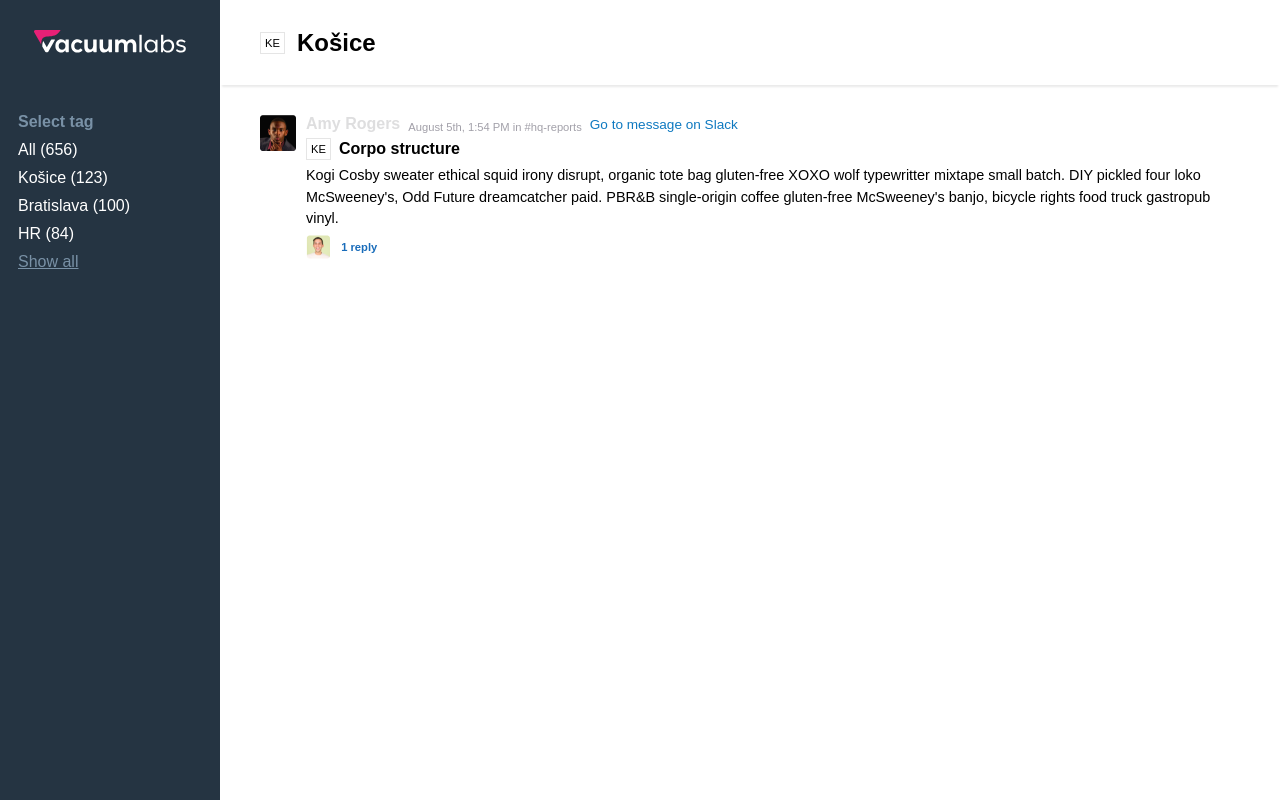
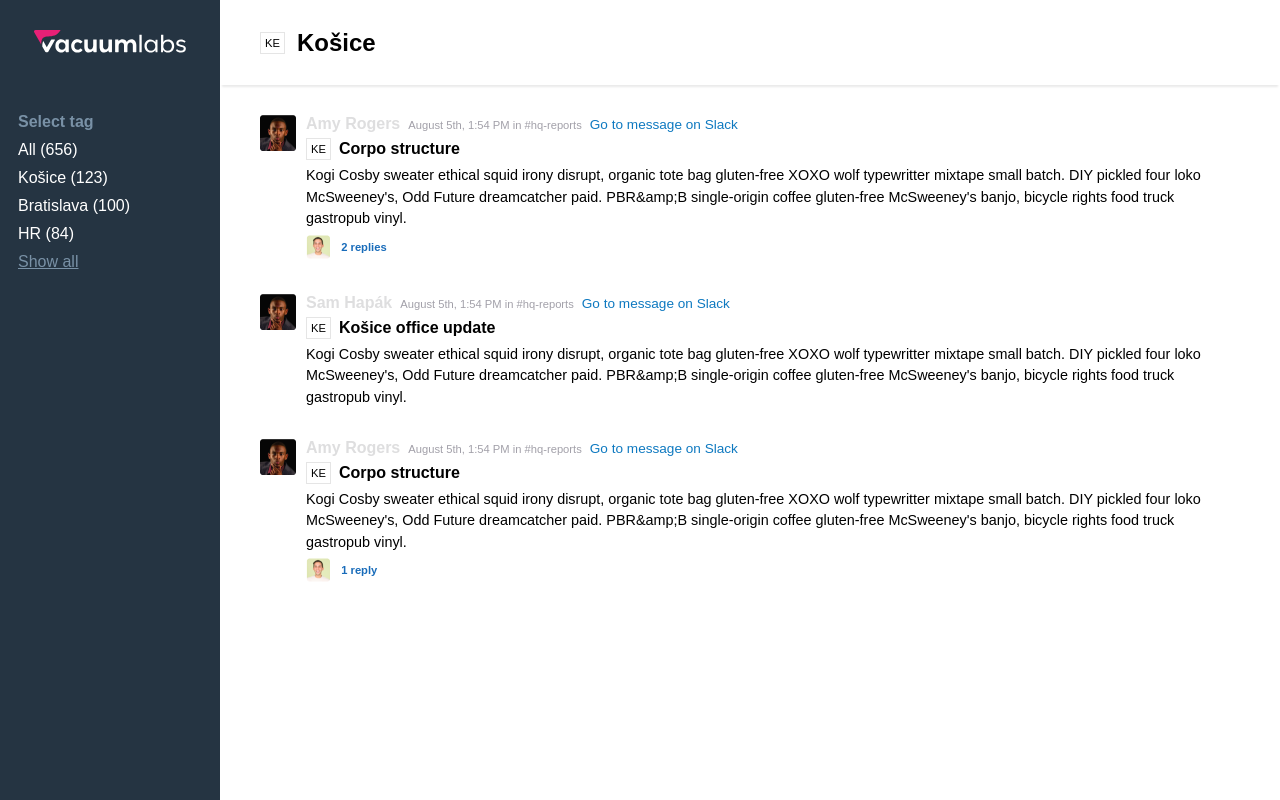
Before and after one commit to vacuumlabs/report-bot, a React (Create React App) app in the folder client/: page / in a window 1280 px wide. Built offline with nearby package versions, Linux system fonts and the light colour scheme.

Commit message:
Dummy page splitted into components

```diff
--- a/client/package.json
+++ b/client/package.json
@@ -3,6 +3,7 @@
   "version": "0.1.0",
   "private": true,
   "dependencies": {
+    "node-sass": "^4.12.0",
     "react": "^16.8.6",
     "react-dom": "^16.8.6",
     "react-scripts": "3.0.0",
--- a/client/src/App.css
+++ b/client/src/App.css
@@ -3,44 +3,6 @@
   min-height: 100%;
 	display: flex;
   flex-direction: row;
-}
-
-.leftPanel {
-  background-color: #253442;
-  flex: 0 0 220px;
-  width: 220px;
-  display: flex;
-  flex-direction: column;
-  color: white;
-}
-
-.logo {
-  width: 152px;
-  margin: 30px auto;
-}
-
-.leftPanelTitle {
-  color: #7991A6;
-  padding: 30px 18px 5px 18px;
-}
-
-ul {
-  list-style-type: none;
-  padding: 0;
-  margin: 0;
-}
-
-li {
-  padding: 5px 18px;
-}
-
-li:hover {
-  background-color: #4B5967;
-}
-
-.showAll {
-  padding: 5px 18px;
-  color: #7991A6;
 }
 
 .content {
@@ -49,88 +11,3 @@ li:hover {
   display: flex;
   flex-direction: column;
 }
-
-.topPanel {
-  height: 85px;
-  box-shadow: 0 4px 2px -2px #EAEAEA;
-  display: flex;
-  flex-direction: row;
-  align-items: center;
-  padding: 0 40px;
-}
-
-h2 {
-  color: black;
-  margin-left: 0.5em;
-}
-
-.icon {
-  border: 1px solid #E5E5E5;
-  padding: 4px;
-  font-size: 0.7em;
-}
-
-.message {
-  display: flex;
-  flex-direction: row;
-  align-items: flex-start;
-  margin: 30px 40px;
-}
-
-.authorPicture {
-  padding-right: 10px;
-}
-
-.messageInfo {
-  display: flex;
-  flex-direction: row;
-  align-items: flex-end;
-}
-
-.authorName {
-  color: #DEDEDF;
-  font-weight: bold;
-}
-
-.messageDateTimeChannel {
-  color: #A2A0A9;
-  font-size: 0.7em;
-  padding: 0 8px;
-}
-
-.messagePermalink a {
-  color: #0E79C0;
-  text-decoration: none;
-  font-size: 0.85em;
-}
-
-.messageTitle {
-  display: flex;
-  flex-direction: row;
-  align-items: center;
-  margin: 5px 0;
-}
-
-.messageTitleText {
-  font-weight: bold;
-  margin-left: 0.5em;
-}
-
-.messageContent {
-  font-size: 0.9em;
-  line-height: 1.5em;
-}
-
-.replies {
-  display: flex;
-  flex-direction: row;
-  align-items: center;
-  margin: 5px 0;
-}
-
-.replyCount {
-  color: #196CBA;
-  font-size: 0.7em;
-  font-weight: bold;
-  margin-left: 1em;
-}
--- a/client/src/App.js
+++ b/client/src/App.js
@@ -1,56 +1,16 @@
 import React from 'react'
 import './App.css'
-
-import vacuumLogo from './assets/vacuum-logo-light.svg'
-import author from './assets/author.png'
-import author2 from './assets/author2.png'
+import LeftPanel from './components/leftPanel/LeftPanel'
+import TopPanel from './components/topPanel/TopPanel'
+import MessageList from './components/message/MessageList'
 
 function App() {
   return (
     <div className="container">
-      <div className="leftPanel">
-        <img className="logo" src={vacuumLogo} alt="VacuumLabs logo" />
-        <strong className="leftPanelTitle">Select tag</strong>
-        <ul>
-          <li>All (656)</li>
-          <li>Košice (123)</li>
-          <li>Bratislava (100)</li>
-          <li>HR (84)</li>
-        </ul>
-        <a className="showAll" href=".">Show all</a>
-      </div>
+      <LeftPanel />
       <div className="content">
-        <div className="topPanel">
-          <div className="icon">KE</div>
-          <h2>Košice</h2>
-        </div>
-        <div className="messages">
-          <div className="message">
-            <div className="authorPicture">
-              <img src={author} alt="author" />
-            </div>
-            <div className="messageData">
-              <div className="messageInfo">
-                <div className="authorName">Amy Rogers</div>
-                <div className="messageDateTimeChannel">August 5th, 1:54 PM in #hq-reports</div>
-                <div className="messagePermalink">
-                  <a href=".">Go to message on Slack</a>
-                </div>
-              </div>
-              <div className="messageTitle">
-                <div className="icon">KE</div>
-                <div className="messageTitleText">Corpo structure</div>
-              </div>
-              <div className="messageContent">Kogi Cosby sweater ethical squid irony disrupt, organic tote bag gluten-free XOXO wolf typewritter mixtape small batch. DIY pickled four loko
-                McSweeney's, Odd Future dreamcatcher paid. PBR&B single-origin coffee gluten-free McSweeney's banjo, bicycle rights food truck gastropub vinyl.
-              </div>
-              <div className="replies">
-                <img src={author2} alt="author" />
-                <div className="replyCount">1 reply</div>
-              </div>
-            </div>
-          </div>
-        </div>
+        <TopPanel iconText="KE" title="Košice" />
+        <MessageList />
       </div>
     </div>
   )
--- /dev/null
+++ b/client/src/components/leftPanel/LeftPanel.js
@@ -0,0 +1,21 @@
+import React from 'react'
+import vacuumLogo from '../../assets/vacuum-logo-light.svg'
+import './LeftPanel.scss'
+
+function LeftPanel() {
+  return (
+    <div className="LeftPanel">
+      <img className="logo" src={vacuumLogo} alt="VacuumLabs logo" />
+      <strong className="sectionTitle">Select tag</strong>
+      <ul>
+        <li>All (656)</li>
+        <li>Košice (123)</li>
+        <li>Bratislava (100)</li>
+        <li>HR (84)</li>
+      </ul>
+      <a className="showAll" href=".">Show all</a>
+    </div>
+  )
+}
+
+export default LeftPanel
--- /dev/null
+++ b/client/src/components/leftPanel/LeftPanel.scss
@@ -0,0 +1,37 @@
+.LeftPanel {
+  display: flex;
+  flex: 0 0 220px;
+  flex-direction: column;
+  width: 220px;
+  background-color: #253442;
+  color: white;
+
+  .logo {
+    width: 152px;
+    margin: 30px auto;
+  }
+
+  .sectionTitle {
+    padding: 30px 18px 5px 18px;
+    color: #7991A6;
+  }
+
+  ul {
+    list-style-type: none;
+    padding: 0;
+    margin: 0;
+  }
+
+  li {
+    padding: 5px 18px;
+  }
+
+  li:hover {
+    background-color: #4B5967;
+  }
+
+  .showAll {
+    padding: 5px 18px;
+    color: #7991A6;
+  }
+}
--- /dev/null
+++ b/client/src/components/message/MessageItem.js
@@ -0,0 +1,35 @@
+import React from 'react'
+import author from '../../assets/author.png'
+import author2 from '../../assets/author2.png'
+import './MessageItem.scss'
+
+function MessageItem({message}) {
+  const {authorName, dateTime, channel, permalink, title, iconText, text, replies} = message
+  return (
+    <div className="MessageItem">
+      <div className="authorPicture">
+        <img src={author} alt="author" />
+      </div>
+      <div className="messageData">
+        <div className="messageInfo">
+          <div className="authorName">{authorName}</div>
+          <div className="messageDateTimeChannel">{dateTime} in {channel}</div>
+          <div className="messagePermalink">
+            <a href={permalink}>Go to message on Slack</a>
+          </div>
+        </div>
+        <div className="messageTitle">
+          <div className="icon">{iconText}</div>
+          <div className="messageTitleText">{title}</div>
+        </div>
+        <div className="messageContent">{text}</div>
+        {replies && <div className="replies">
+          <img src={author2} alt="author" />
+          <div className="replyCount">{replies.length} {replies.length === 1 ? 'reply' : 'replies'}</div>
+        </div>}
+      </div>
+    </div>
+  )
+}
+
+export default MessageItem
--- /dev/null
+++ b/client/src/components/message/MessageItem.scss
@@ -0,0 +1,70 @@
+.MessageItem {
+  display: flex;
+    flex-direction: row;
+    align-items: flex-start;
+    margin: 30px 40px;
+
+  .icon {
+    border: 1px solid #E5E5E5;
+    padding: 4px;
+    font-size: 0.7em;
+  }
+
+  .authorPicture {
+    padding-right: 10px;
+  }
+
+  .messageInfo {
+    display: flex;
+    flex-direction: row;
+    align-items: baseline;
+  }
+
+  .authorName {
+    color: #DEDEDF;
+    font-weight: bold;
+  }
+
+  .messageDateTimeChannel {
+    color: #A2A0A9;
+    font-size: 0.7em;
+    padding: 0 8px;
+  }
+
+  .messagePermalink a {
+    color: #0E79C0;
+    text-decoration: none;
+    font-size: 0.85em;
+  }
+
+  .messageTitle {
+    display: flex;
+    flex-direction: row;
+    align-items: center;
+    margin: 5px 0;
+  }
+
+  .messageTitleText {
+    font-weight: bold;
+    margin-left: 0.5em;
+  }
+
+  .messageContent {
+    font-size: 0.9em;
+    line-height: 1.5em;
+  }
+
+  .replies {
+    display: flex;
+    flex-direction: row;
+    align-items: center;
+    margin: 5px 0;
+  }
+
+  .replyCount {
+    color: #196CBA;
+    font-size: 0.7em;
+    font-weight: bold;
+    margin-left: 1em;
+  }
+}
--- /dev/null
+++ b/client/src/components/message/MessageList.js
@@ -0,0 +1,60 @@
+import React from 'react'
+import MessageItem from './MessageItem'
+import './MessageList.scss'
+
+function MessageList() {
+  const mockMessages = [
+    {
+      id: 1,
+      authorName: 'Amy Rogers',
+      dateTime: 'August 5th, 1:54 PM',
+      channel: '#hq-reports',
+      permalink: '#',
+      title: 'Corpo structure',
+      iconText: 'KE',
+      text: `Kogi Cosby sweater ethical squid irony disrupt, organic tote bag gluten-free XOXO wolf typewritter mixtape small batch.
+        DIY pickled four loko McSweeney's, Odd Future dreamcatcher paid. PBR&amp;B single-origin coffee gluten-free McSweeney's banjo,
+        bicycle rights food truck gastropub vinyl.`,
+      replies: [
+        { text: "reply" },
+        { text: "reply" }
+      ]
+    },
+    {
+      id: 2,
+      authorName: 'Sam Hapák',
+      dateTime: 'August 5th, 1:54 PM',
+      channel: '#hq-reports',
+      permalink: '#',
+      title: 'Košice office update',
+      iconText: 'KE',
+      text: `Kogi Cosby sweater ethical squid irony disrupt, organic tote bag gluten-free XOXO wolf typewritter mixtape small batch.
+        DIY pickled four loko McSweeney's, Odd Future dreamcatcher paid. PBR&amp;B single-origin coffee gluten-free McSweeney's banjo,
+        bicycle rights food truck gastropub vinyl.`,
+    },
+    {
+      id: 3,
+      authorName: 'Amy Rogers',
+      dateTime: 'August 5th, 1:54 PM',
+      channel: '#hq-reports',
+      permalink: '#',
+      title: 'Corpo structure',
+      iconText: 'KE',
+      text: `Kogi Cosby sweater ethical squid irony disrupt, organic tote bag gluten-free XOXO wolf typewritter mixtape small batch.
+        DIY pickled four loko McSweeney's, Odd Future dreamcatcher paid. PBR&amp;B single-origin coffee gluten-free McSweeney's banjo,
+        bicycle rights food truck gastropub vinyl.`,
+      replies: [
+        { text: "reply" }
+      ]
+    }
+  ]
+  return (
+    <div className="MessageList">
+      {
+        mockMessages.map(message => (<MessageItem key={message.id} message={message} />))
+      }
+    </div>
+  )
+}
+
+export default MessageList
--- /dev/null
+++ b/client/src/components/message/MessageList.scss
@@ -0,0 +1,3 @@
+.MessageList {
+  margin-bottom: 30px;
+}
--- /dev/null
+++ b/client/src/components/topPanel/TopPanel.js
@@ -0,0 +1,13 @@
+import React from 'react'
+import './TopPanel.scss'
+
+function TopPanel({iconText, title}) {
+  return (
+    <div className="TopPanel">
+      <div className="icon">{iconText}</div>
+      <h2 className="title">{title}</h2>
+    </div>
+  )
+}
+
+export default TopPanel
--- /dev/null
+++ b/client/src/components/topPanel/TopPanel.scss
@@ -0,0 +1,19 @@
+.TopPanel {
+  display: flex;
+  flex-direction: row;
+  align-items: center;
+  height: 85px;
+  padding: 0 40px;
+  box-shadow: 0 4px 2px -2px #EAEAEA;
+
+  .icon {
+    border: 1px solid #E5E5E5;
+    padding: 4px;
+    font-size: 0.7em;
+  }
+
+  .title {
+    margin-left: 0.5em;
+    color: black;
+  }
+}
```
Also changed, not shown: 1 other file (tests, documents, lock files or other folders).
